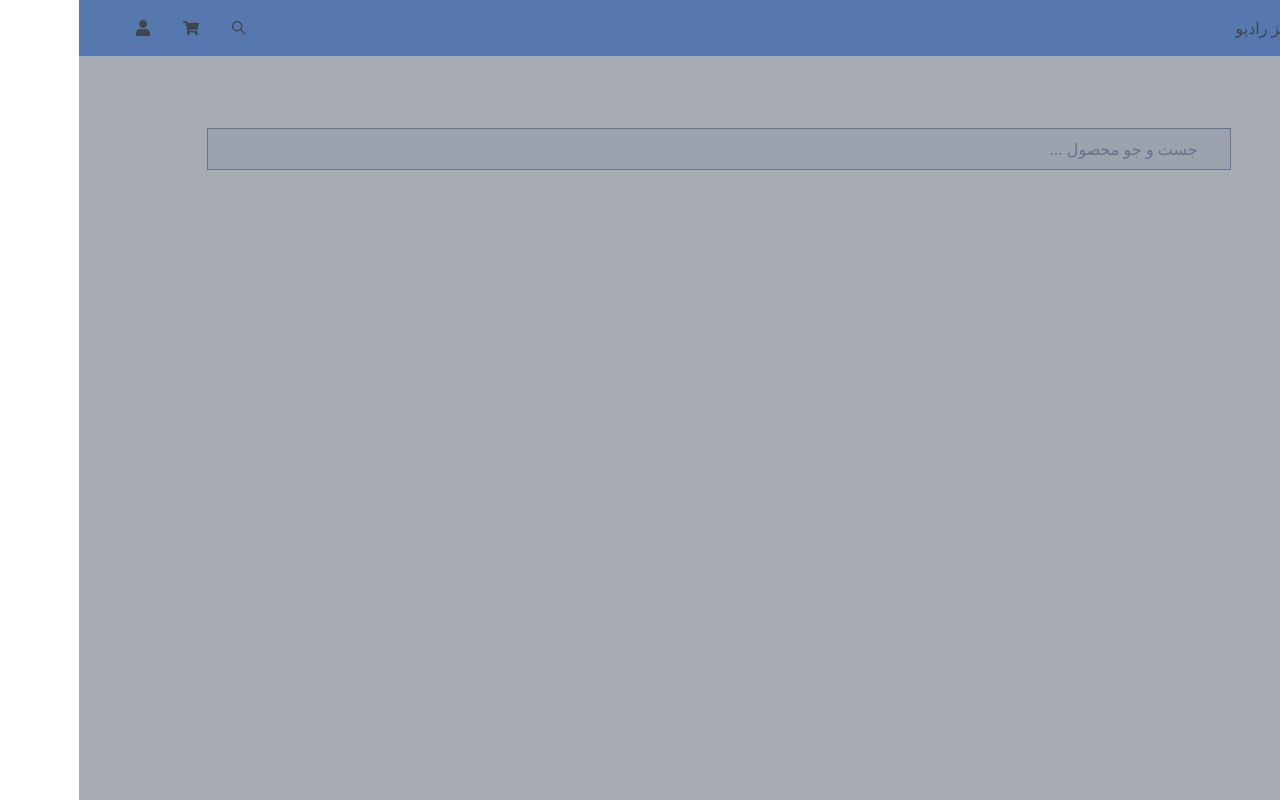
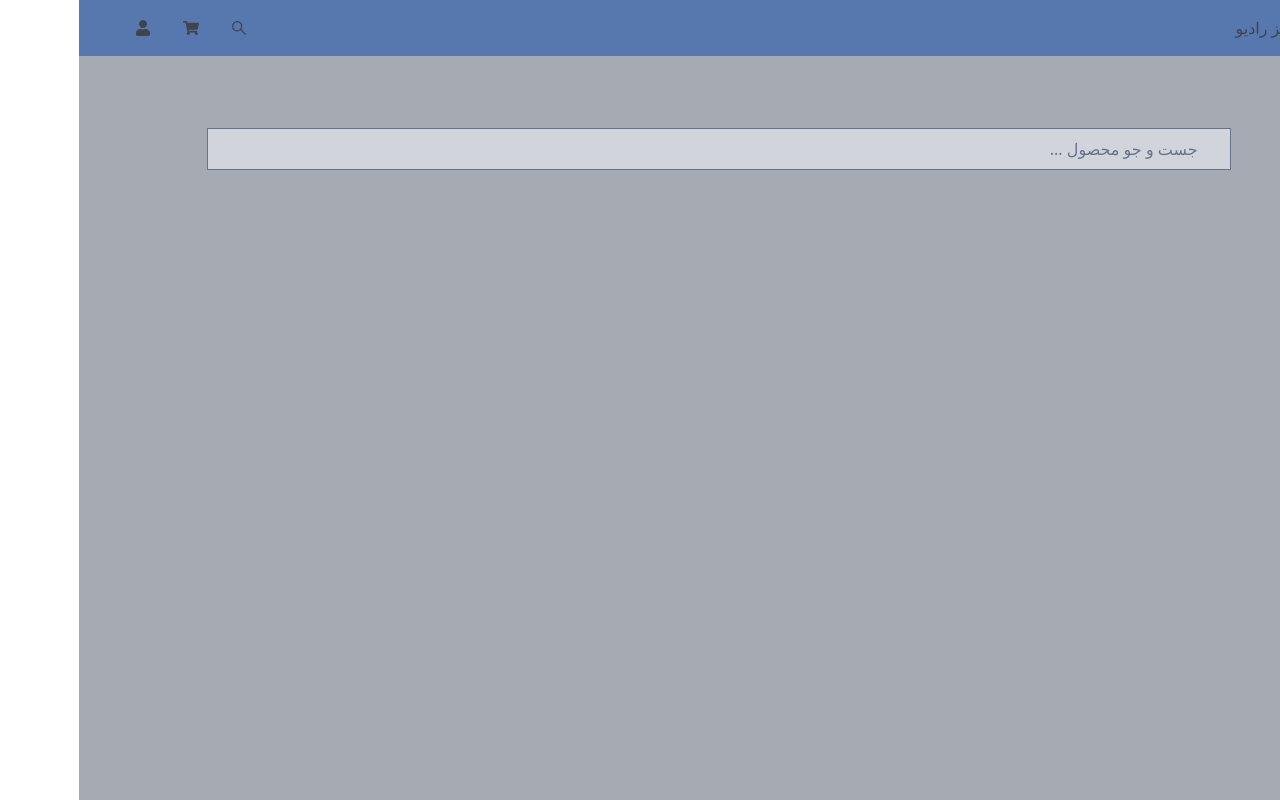
Before and after one commit to navidXlg/e-commer-app, a React (Create React App) app: page / in a window 1280 px wide. Both pictures are taken after a click on the item 160 px from the left and 28 px from the top of the page. Built offline with nearby package versions, Linux system fonts and the light colour scheme; data requests are answered from the project's data file.

Commit message:
Adding some style tp submitModel

```diff
--- a/src/componants/SearchBarModel.js
+++ b/src/componants/SearchBarModel.js
@@ -3,23 +3,22 @@ import  ReactDOM  from "react-dom";
 import { useSelector } from "react-redux";
 
 
-
-
 export default function SerachBarModel ({setOpen}){
 
   const [term, setTerm] = useState("");
-
   const handelChange = (event) => {
     setTerm(event.target.value);
   };
 
 
+  // Implementing the serch term to filter the data
   const filterProduct = useSelector(({prouducts : {data}}) => {
     return data.filter( item => item.title.toLowerCase().includes(term.toLowerCase()));
   });
-
   const renderFilterItems = filterProduct.map(item => {
-    return <div key={item.id}>{item.title}</div>
+    return <div key={item.id} className=" p-3 bg-gray-300 border-r-4 border-red-500 mt-1">
+               {item.title}
+            </div>
   })
 
 
@@ -32,7 +31,7 @@ export default function SerachBarModel ({setOpen}){
                 <div>
                     <input
                     placeholder="  جست و جو محصول ..."
-                    className="bg-gray-400 w-full px-6 py-2
+                    className="bg-gray-300 w-full px-6 py-2
                      placeholder-slate-500 outline-slate-300
                       border border-slate-500"
                       value={term}
--- a/src/componants/SubmitModel.js
+++ b/src/componants/SubmitModel.js
@@ -43,7 +43,7 @@ export default function SubmitModel ({setOpen}){
     return ReactDOM.createPortal(
         <div>
           <div className="fixed inset-0 bg-gray-500 opacity-60" onClick={() => setOpen(0)}></div>
-          <div className="fixed inset-x-96 inset-y-14 bg-gray-500 shadow-gray-500 shadow-2xl px-5 py-12 h-fit rounded-md">
+          <div className="fixed inset-x-96 inset-y-14 bg-gray-300 shadow-gray-500 shadow-2xl px-5 py-12 h-fit rounded-md">
             {modelMode === "submit" ? submitModel() : loginModel()}
           </div>
         </div>,
```
